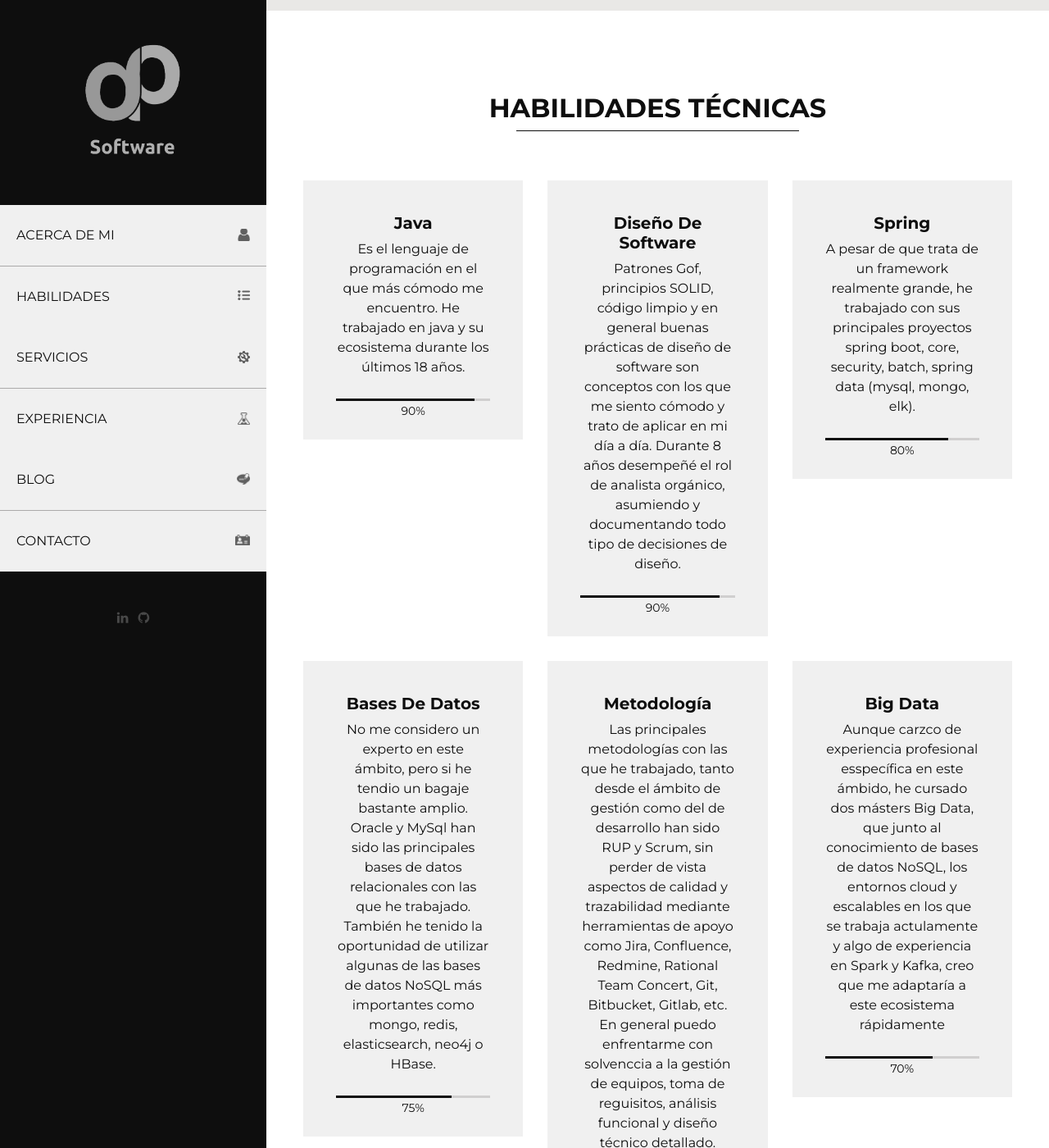
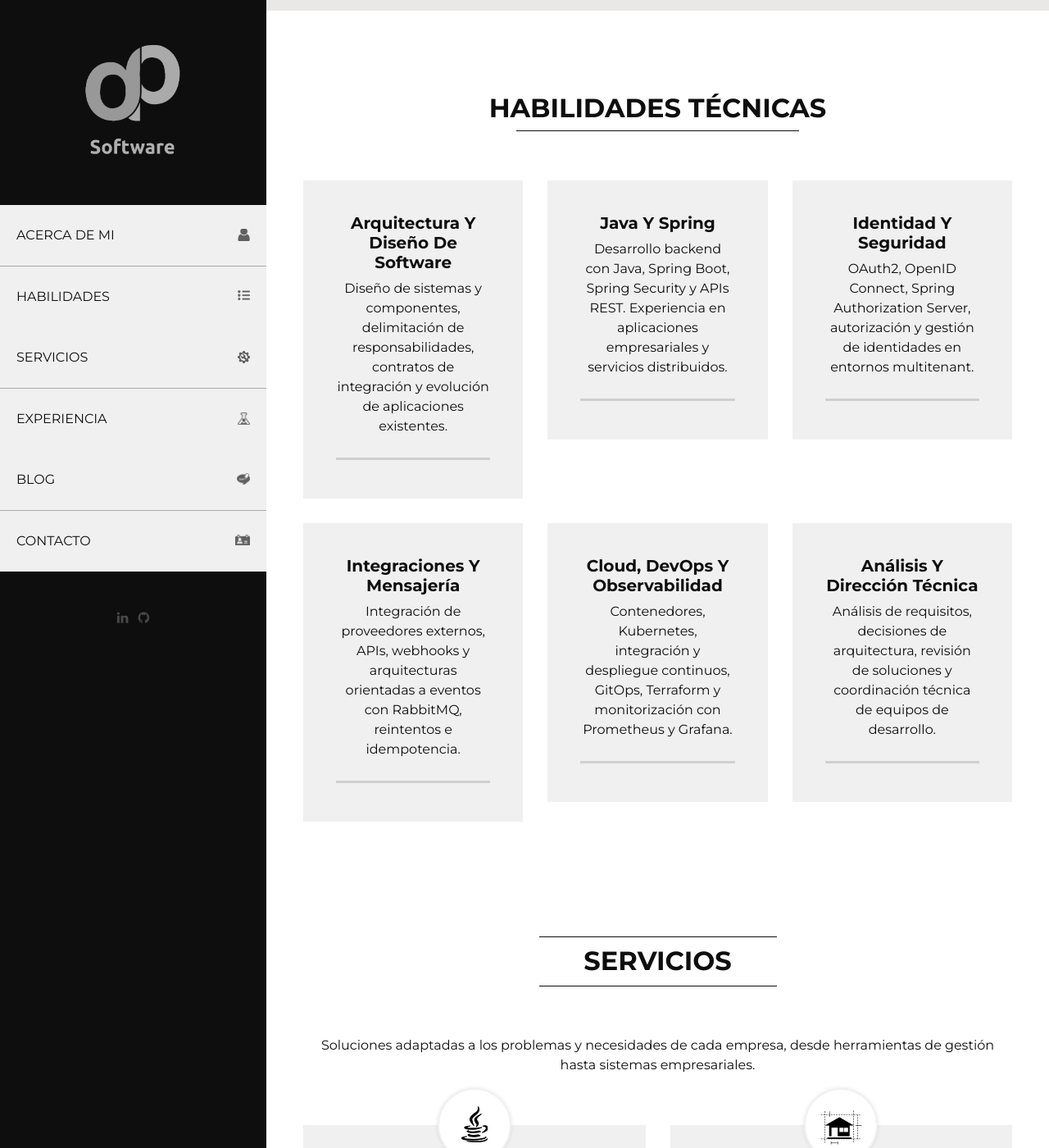
Before and after one commit to dabiz-me/dabiz.me, a Jekyll site: the page built from index.html, in a window 1280 px wide and 1400 px high, scrolled down 829 px. Shown: the whole window at 82% size. Built offline with Jekyll 4.4.1, drawn with Linux system fonts in a browser that asks for light colours; some of the changed text lies outside the part shown.

Commit message:
feat(site): replace skill ratings with focused technical expertise

```diff
--- a/_data/skills.yml
+++ b/_data/skills.yml
@@ -1,27 +1,17 @@
-- title: Java
-  desc: Es el lenguaje de programación en el que más cómodo me encuentro. He trabajado en java y su ecosistema durante los últimos 18 años.
-  progress: 90%
+- title: Arquitectura y diseño de software
+  desc: Diseño de sistemas y componentes, delimitación de responsabilidades, contratos de integración y evolución de aplicaciones existentes.
 
-- title: Diseño de software
-  desc: Patrones Gof, principios SOLID, código limpio y en general buenas prácticas de diseño de software son conceptos con los que me siento cómodo y trato de aplicar en mi día a día. Durante 8 años desempeñé el rol de analista orgánico, asumiendo y documentando todo tipo de decisiones de diseño.
-  progress: 90%
+- title: Java y Spring
+  desc: Desarrollo backend con Java, Spring Boot, Spring Security y APIs REST. Experiencia en aplicaciones empresariales y servicios distribuidos.
 
-- title: Spring
-  desc: A pesar de que trata de un framework realmente grande, he trabajado con sus principales proyectos spring boot, core, security, batch, spring data (mysql, mongo, elk).
-  progress: 80%
+- title: Identidad y seguridad
+  desc: OAuth2, OpenID Connect, Spring Authorization Server, autorización y gestión de identidades en entornos multitenant.
 
-- title: Bases de datos
-  desc: No me considero un experto en este ámbito, pero si he tendio un bagaje bastante amplio. Oracle y MySql han sido las principales bases de datos relacionales con las que he trabajado. También he tenido la oportunidad de utilizar algunas de las bases de datos NoSQL más importantes como mongo, redis, elasticsearch, neo4j o HBase.
-  progress: 75%
+- title: Integraciones y mensajería
+  desc: Integración de proveedores externos, APIs, webhooks y arquitecturas orientadas a eventos con RabbitMQ, reintentos e idempotencia.
 
-- title: Metodología
-  desc: Las principales metodologías con las que he trabajado, tanto desde el ámbito de gestión como del de desarrollo han sido RUP y Scrum, sin perder de vista aspectos de calidad y trazabilidad mediante herramientas de apoyo como Jira, Confluence, Redmine, Rational Team Concert, Git, Bitbucket, Gitlab, etc. En general puedo enfrentarme con solvenccia a la gestión de equipos, toma de reguisitos, análisis funcional y diseño técnico detallado.
-  progress: 70%
+- title: Cloud, DevOps y observabilidad
+  desc: Contenedores, Kubernetes, integración y despliegue continuos, GitOps, Terraform y monitorización con Prometheus y Grafana.
 
-- title: Big Data
-  desc: Aunque carzco de experiencia profesional esspecífica en este ámbido, he cursado dos másters Big Data, que junto al conocimiento de bases de datos NoSQL, los entornos cloud y escalables en los que se trabaja actulamente y algo de experiencia en Spark y Kafka, creo que me adaptaría a este ecosistema rápidamente
-  progress: 70%
-
-- title: Arquitectura de software
-  desc: Sin ser uno de mis fuertes, puedo desenvolverme con solvencia en la descomposición de responsabilidades, identificación y diseño de componentes, o elección de soluciones de terceros.
-  progress: 65%
+- title: Análisis y dirección técnica
+  desc: Análisis de requisitos, decisiones de arquitectura, revisión de soluciones y coordinación técnica de equipos de desarrollo.
```
